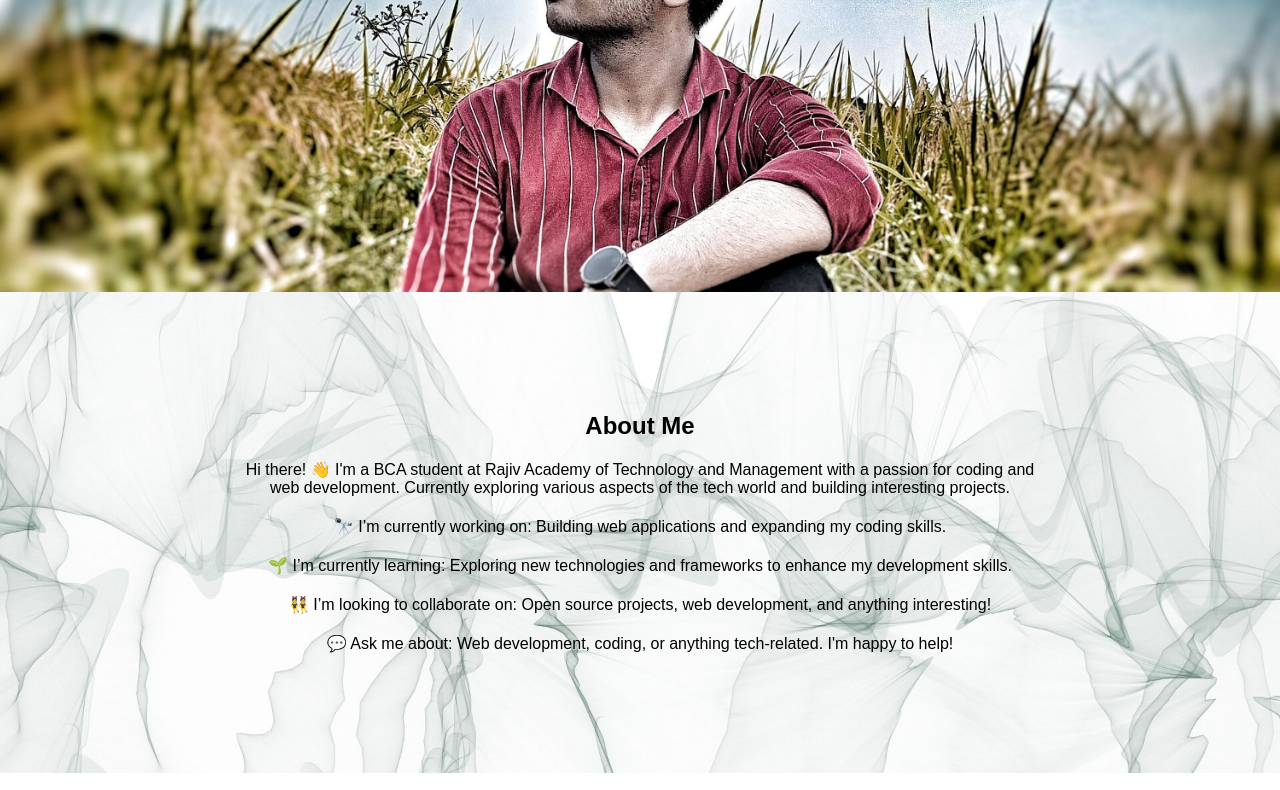
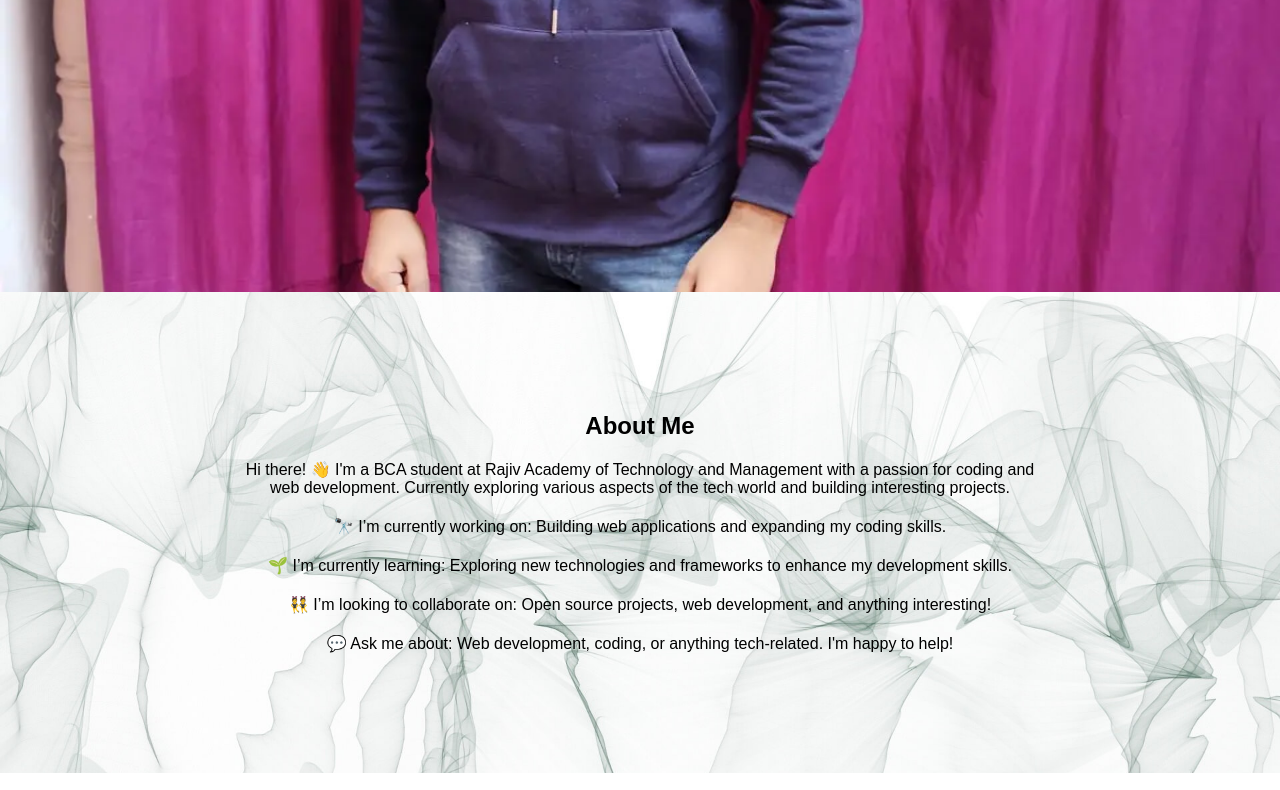
Before and after one commit to dixitk941/myportfolio, a plain HTML site: page index.htm in a window 1280 px wide. Shown: the part 108-898 px from the top of the page. Drawn offline with nearby package versions, Linux system fonts and the light colour scheme; a script that the page names is missing.

Commit message:
Update index.css

```diff
--- a/index.css
+++ b/index.css
@@ -12,7 +12,7 @@ body {
 
 /* Home Section */
 .home {
-    background: url('Picsart_22-10-07_22-39-15-085-01.jpeg') center/cover;
+    background: url('IMG_20240112_161041_992.jpg') center/cover;
     color: #fff;
     text-align: center;
     padding: 200px 0; /* Increased size of the Home section */
```
